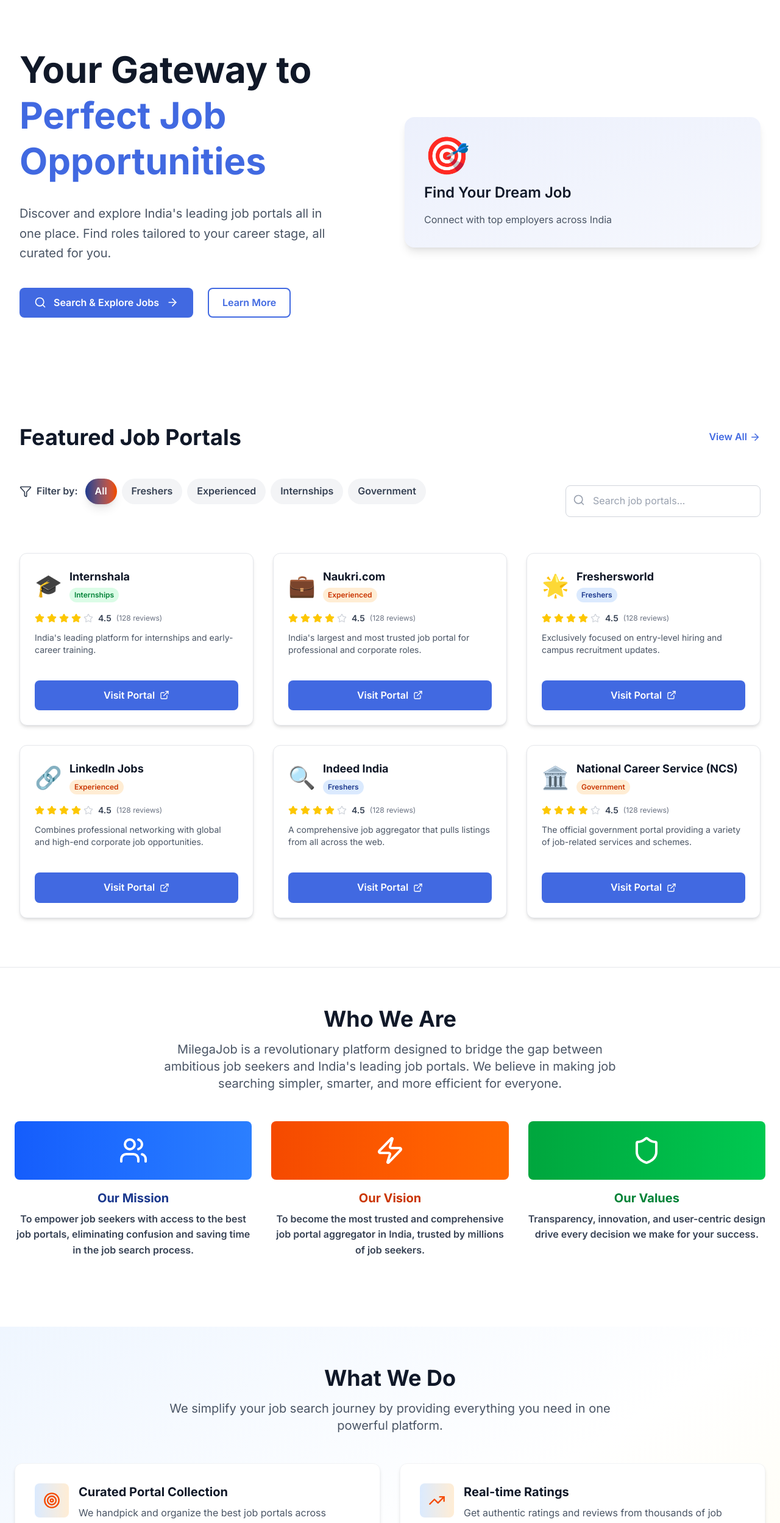
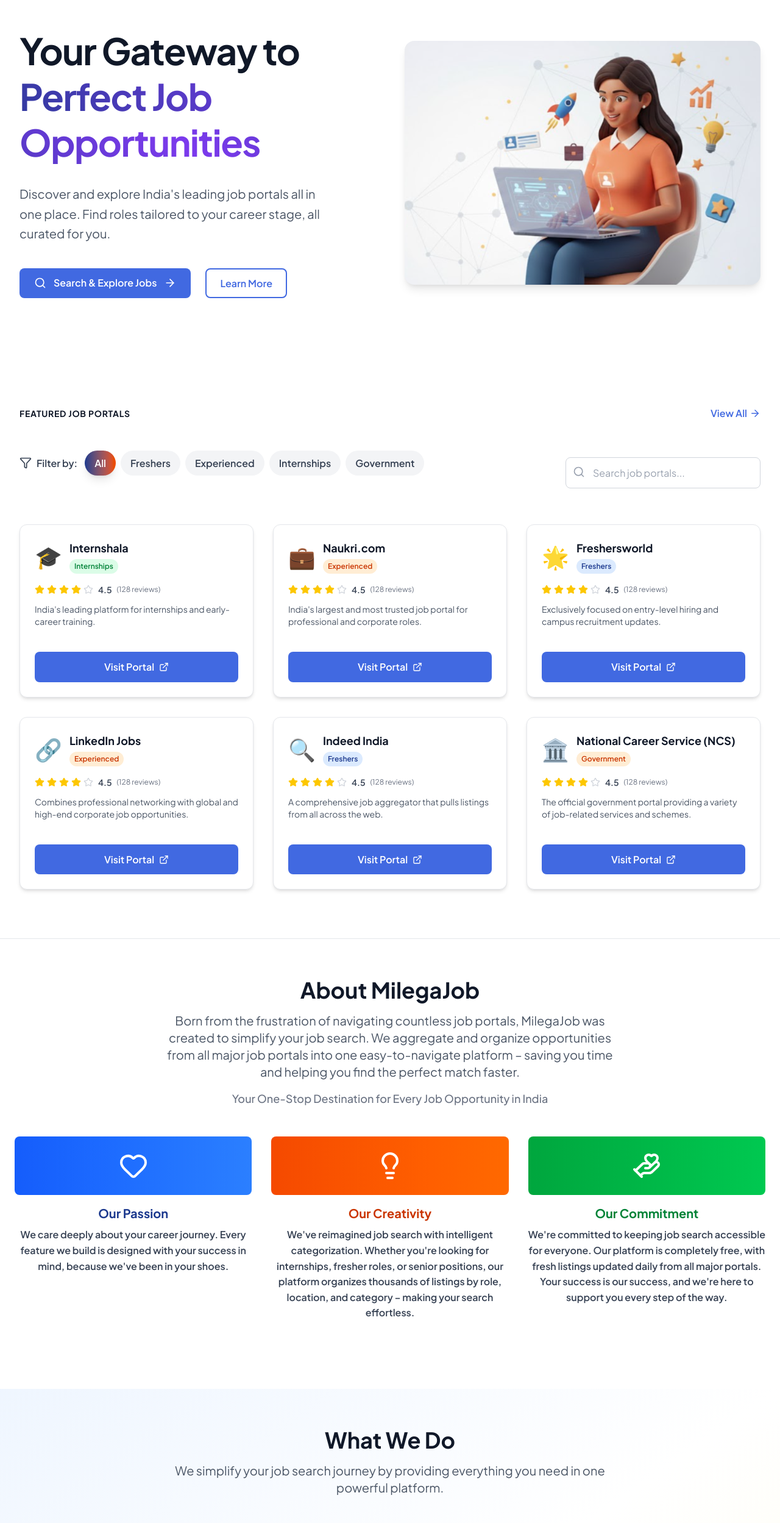
Before and after one commit to rootvishal/milegajob, a Next.js app: page / in a window 1280 px wide. Shown: the part 140-2638 px from the top of the page at 61% size. Built offline with nearby package versions, Linux system fonts and the light colour scheme.

Commit message:
ui ux chnages

```diff
--- a/app/components/AboutSection.tsx
+++ b/app/components/AboutSection.tsx
@@ -1,44 +1,47 @@
-import { Users, Zap, Shield } from 'lucide-react';
+import { Heart, Lightbulb, HandHeart } from 'lucide-react';
 
 export default function AboutSection() {
   return (
     <section className="bg-white py-16 border-t border-gray-200">
       <div className="max-w-7xl mx-auto px-6">
         <div className="text-center mb-12">
-          <h2 className="text-4xl font-bold text-gray-900 mb-4">Who We Are</h2>
-          <p className="text-xl text-gray-600 max-w-3xl mx-auto">
-            MilegaJob is a revolutionary platform designed to bridge the gap between ambitious job seekers and India's leading job portals. We believe in making job searching simpler, smarter, and more efficient for everyone.
+          <h2 className="text-4xl font-bold text-gray-900 mb-4">About MilegaJob</h2>
+          <p className="text-xl text-gray-600 max-w-3xl mx-auto mb-4">
+            Born from the frustration of navigating countless job portals, MilegaJob was created to simplify your job search. We aggregate and organize opportunities from all major job portals into one easy-to-navigate platform – saving you time and helping you find the perfect match faster.
+          </p>
+          <p className="text-lg text-gray-500 font-medium">
+            Your One-Stop Destination for Every Job Opportunity in India
           </p>
         </div>
 
         <div className="grid grid-cols-1 md:grid-cols-3 gap-8 mb-12">
           <div className="text-center">
             <div className="bg-gradient-to-r from-blue-600 to-blue-500 rounded-lg p-6 mb-4">
-              <Users className="w-12 h-12 text-white mx-auto" />
+              <Heart className="w-12 h-12 text-white mx-auto" />
             </div>
-            <h3 className="text-xl font-bold text-blue-900 mb-2">Our Mission</h3>
+            <h3 className="text-xl font-bold text-blue-900 mb-2">Our Passion</h3>
             <p className="text-gray-700 font-semibold">
-              To empower job seekers with access to the best job portals, eliminating confusion and saving time in the job search process.
+              We care deeply about your career journey. Every feature we build is designed with your success in mind, because we've been in your shoes.
             </p>
           </div>
 
           <div className="text-center">
             <div className="bg-gradient-to-r from-orange-600 to-orange-500 rounded-lg p-6 mb-4">
-              <Zap className="w-12 h-12 text-white mx-auto" />
+              <Lightbulb className="w-12 h-12 text-white mx-auto" />
             </div>
-            <h3 className="text-xl font-bold text-orange-700 mb-2">Our Vision</h3>
+            <h3 className="text-xl font-bold text-orange-700 mb-2">Our Creativity</h3>
             <p className="text-gray-700 font-semibold">
-              To become the most trusted and comprehensive job portal aggregator in India, trusted by millions of job seekers.
+              We've reimagined job search with intelligent categorization. Whether you're looking for internships, fresher roles, or senior positions, our platform organizes thousands of listings by role, location, and category – making your search effortless.
             </p>
           </div>
 
           <div className="text-center">
             <div className="bg-gradient-to-r from-green-600 to-green-500 rounded-lg p-6 mb-4">
-              <Shield className="w-12 h-12 text-white mx-auto" />
+              <HandHeart className="w-12 h-12 text-white mx-auto" />
             </div>
-            <h3 className="text-xl font-bold text-green-700 mb-2">Our Values</h3>
+            <h3 className="text-xl font-bold text-green-700 mb-2">Our Commitment</h3>
             <p className="text-gray-700 font-semibold">
-              Transparency, innovation, and user-centric design drive every decision we make for your success.
+              We're committed to keeping job search accessible for everyone. Our platform is completely free, with fresh listings updated daily from all major portals. Your success is our success, and we're here to support you every step of the way.
             </p>
           </div>
         </div>
--- a/app/components/Header.tsx
+++ b/app/components/Header.tsx
@@ -6,7 +6,7 @@
 export default function Header() {
   return (
     <header className="sticky top-0 z-50 bg-white border-b border-gray-200 shadow-soft">
-      <nav className="max-w-7xl mx-auto px-8 py-5 flex justify-between items-center">
+      <nav className="max-w-7xl mx-auto px-8 py-1 flex justify-between items-center">
         <Link href="/" className="flex items-center">
           <Logo />
         </Link>
--- a/app/components/WhatWeDoSection.tsx
+++ b/app/components/WhatWeDoSection.tsx
@@ -1,4 +1,4 @@
-import { Target, TrendingUp, Users, Briefcase } from 'lucide-react';
+import { Target, TrendingUp, Users, Briefcase, Globe, Star, Clock } from 'lucide-react';
 
 export default function WhatWeDoSection() {
   const features = [
@@ -38,14 +38,14 @@
           {features.map((feature, idx) => {
             const Icon = feature.icon;
             return (
-              <div key={idx} className="bg-white rounded-xl p-8 shadow-md hover:shadow-xl transition-all duration-300 border border-gray-100 hover:border-orange-200">
+              <div key={idx} className="animated-gradient-bg rounded-xl p-8 shadow-md hover:shadow-2xl hover:scale-110 transition-all duration-300 border border-gray-100">
                 <div className="flex items-start gap-4">
-                  <div className="w-14 h-14 rounded-lg bg-gradient-to-r from-blue-100 to-orange-100 flex items-center justify-center flex-shrink-0">
-                    <Icon className="w-7 h-7 text-orange-600" />
+                  <div className="w-14 h-14 rounded-lg bg-white flex items-center justify-center flex-shrink-0">
+                    <Icon className="w-7 h-7 text-black" />
                   </div>
                   <div>
-                    <h3 className="text-xl font-bold text-gray-900 mb-2">{feature.title}</h3>
-                    <p className="text-gray-600">{feature.description}</p>
+                    <h3 className="text-xl font-bold text-white mb-2">{feature.title}</h3>
+                    <p className="text-white text-opacity-90">{feature.description}</p>
                   </div>
                 </div>
               </div>
@@ -56,16 +56,22 @@
         {/* Statistics */}
         <div className="grid grid-cols-1 md:grid-cols-4 gap-6 mt-12">
           {[
-            { number: '200+', label: 'Job Portals' },
-            { number: '50K+', label: 'Active Users' },
-            { number: '4.8', label: 'Avg Rating' },
-            { number: '24/7', label: 'Support' }
-          ].map((stat, idx) => (
-            <div key={idx} className="bg-gradient-to-br from-blue-900 to-orange-600 rounded-xl p-8 text-white text-center shadow-lg">
-              <div className="text-4xl font-bold mb-2">{stat.number}</div>
-              <div className="text-orange-100">{stat.label}</div>
-            </div>
-          ))}
+            { number: '200+', label: 'Job Portals', icon: Globe },
+            { number: '50K+', label: 'Active Users', icon: Users },
+            { number: '4.8', label: 'Avg Rating', icon: Star },
+            { number: '24/7', label: 'Support', icon: Clock }
+          ].map((stat, idx) => {
+            const Icon = stat.icon;
+            return (
+              <div key={idx} className="animated-gradient-bg rounded-xl p-8 text-white text-center shadow-lg hover:shadow-2xl hover:scale-110 transition-all duration-300">
+                <div className="w-14 h-14 rounded-lg bg-white flex items-center justify-center mx-auto mb-4">
+                  <Icon className="w-7 h-7 text-black" />
+                </div>
+                <div className="text-4xl font-bold mb-2">{stat.number}</div>
+                <div className="text-white text-opacity-90">{stat.label}</div>
+              </div>
+            );
+          })}
         </div>
       </div>
     </section>
--- a/app/globals.css
+++ b/app/globals.css
@@ -1,4 +1,4 @@
-@import url('https://fonts.googleapis.com/css2?family=Inter:wght@300;400;500;600;700&display=swap');
+@import url('https://fonts.googleapis.com/css2?family=Plus+Jakarta+Sans:wght@300;400;500;600;700&display=swap');
 @import "tailwindcss";
 :root {
     --background: #ffffff;
@@ -30,7 +30,7 @@
 body {
     background: var(--background);
     color: var(--foreground);
-    font-family: 'Inter', sans-serif;
+    font-family: 'Plus Jakarta Sans', sans-serif;
     line-height: 1.6;
 }
 
@@ -63,8 +63,8 @@
 
 .btn-primary:hover {
     background-color: var(--primary-hover);
-    transform: translateY(-1px);
-    box-shadow: 0 4px 12px rgba(65, 105, 225, 0.3);
+    transform: translateY(-2px) scale(1.05);
+    box-shadow: 0 8px 20px rgba(65, 105, 225, 0.4);
 }
 
 .btn-secondary {
@@ -82,6 +82,39 @@
 .btn-secondary:hover {
     background-color: var(--primary);
     color: white;
-    transform: translateY(-1px);
-    box-shadow: 0 4px 12px rgba(65, 105, 225, 0.2);
+    transform: translateY(-2px) scale(1.05);
+    box-shadow: 0 8px 20px rgba(65, 105, 225, 0.3);
 }
+
+
+/* Animated gradient text */
+
+.animated-gradient-text {
+    background: linear-gradient(45deg, #1e3a8a, #7c3aed, #1e3a8a);
+    background-size: 200% 200%;
+    -webkit-background-clip: text;
+    -webkit-text-fill-color: transparent;
+    background-clip: text;
+    animation: gradientShift 3s ease-in-out infinite;
+}
+
+@keyframes gradientShift {
+    0% {
+        background-position: 0% 50%;
+    }
+    50% {
+        background-position: 100% 50%;
+    }
+    100% {
+        background-position: 0% 50%;
+    }
+}
+
+
+/* Animated gradient background for boxes */
+
+.animated-gradient-bg {
+    background: linear-gradient(45deg, #1e3a8a, #7c3aed, #000080);
+    background-size: 400% 400%;
+    animation: gradientShift 4s ease-in-out infinite;
+}
--- a/app/page.tsx
+++ b/app/page.tsx
@@ -53,13 +53,13 @@
       <section className="max-w-7xl mx-auto px-8 py-24 relative">
         <div className="grid md:grid-cols-2 gap-12 items-center">
           <div className="text-left">
-            <h2 className="text-5xl md:text-6xl font-bold text-gray-900 mb-8 leading-tight">
+            <h2 className="text-5xl md:text-6xl font-extrabold text-gray-900 mb-8 leading-tight tracking-tight">
               Your Gateway to{' '}
-              <span className="text-primary">
+              <span className="animated-gradient-text">
                 Perfect Job Opportunities
               </span>
             </h2>
-            <p className="text-xl text-gray-600 mb-10 max-w-lg leading-relaxed">
+            <p className="text-lg md:text-xl font-normal text-gray-600 mb-10 max-w-lg leading-relaxed">
               Discover and explore India's leading job portals all in one place. Find roles tailored to your career stage, all curated for you.
             </p>
 
@@ -79,10 +79,7 @@
             </div>
           </div>
           <div className="relative">
-            <div className="bg-gradient-to-br from-primary/10 to-primary/5 rounded-2xl p-8 shadow-medium">
-              <div className="text-6xl mb-4">🎯</div>
-              <h3 className="text-2xl font-semibold text-gray-900 mb-4">Find Your Dream Job</h3>
-              <p className="text-gray-600">Connect with top employers across India</p>
+            <div className="bg-white rounded-2xl p-16 shadow-medium" style={{backgroundImage: 'url(/logo3.png)', backgroundSize: 'cover', backgroundPosition: 'center', backgroundBlendMode: 'multiply', minHeight: '400px'}}>
             </div>
           </div>
         </div>
@@ -92,7 +89,7 @@
       <section className="max-w-7xl mx-auto px-8 py-20">
         <div className="mt-0">
           <div className="flex justify-between items-center mb-12">
-            <h3 className="text-4xl font-bold text-gray-900">Featured Job Portals</h3>
+            <h3 className="text-5xl font-bold text-gray-900 uppercase text-sm font-bold tracking-wider">Featured Job Portals</h3>
             <Link href="/explore" className="text-primary font-semibold hover:gap-2 transition-all flex items-center gap-1 hover:text-primary-hover">
               View All <ArrowRight size={18} />
             </Link>
--- a/app/support/page.tsx
+++ b/app/support/page.tsx
@@ -117,7 +117,7 @@
               </div>
               <button
                 type="submit"
-                className="w-full bg-gradient-to-r from-blue-900 to-orange-600 text-white font-bold py-4 rounded-lg hover:shadow-lg transition-all duration-300 flex items-center justify-center gap-2"
+                className="w-full bg-gradient-to-r from-blue-900 to-orange-600 text-white font-bold py-4 rounded-lg hover:shadow-2xl hover:scale-105 hover:-translate-y-1 transition-all duration-300 flex items-center justify-center gap-2"
               >
                 <Send size={20} />
                 Send Message
```
Also changed, not shown: public/logo3.png (added).
